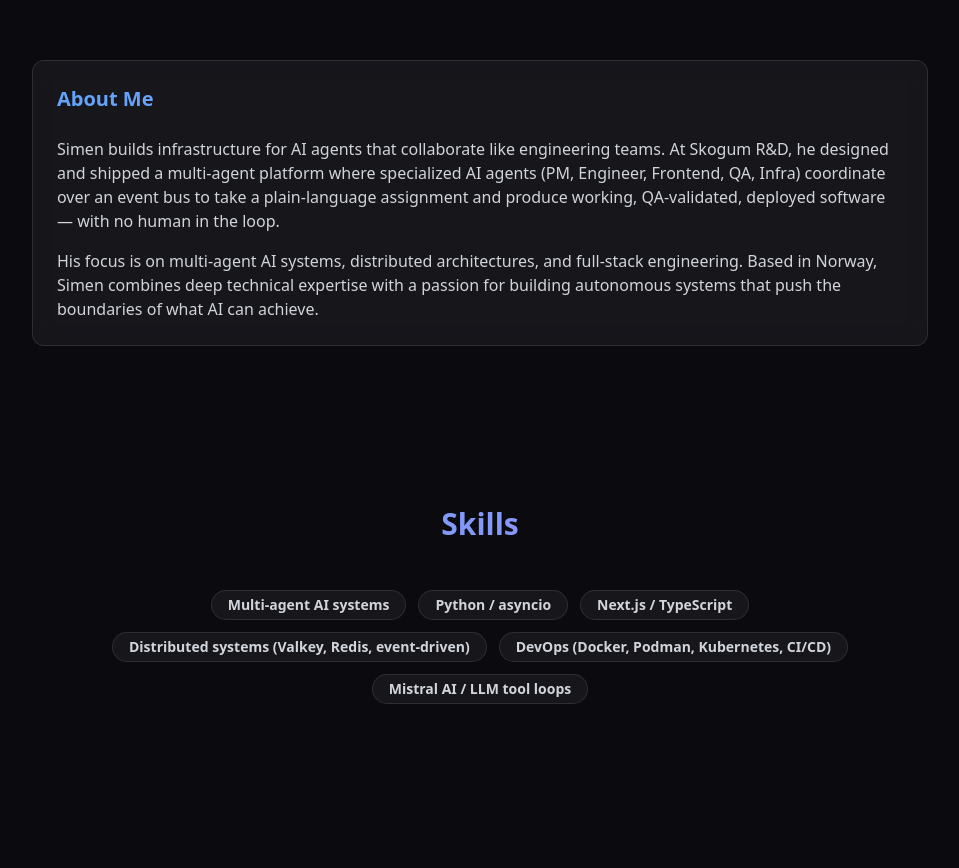
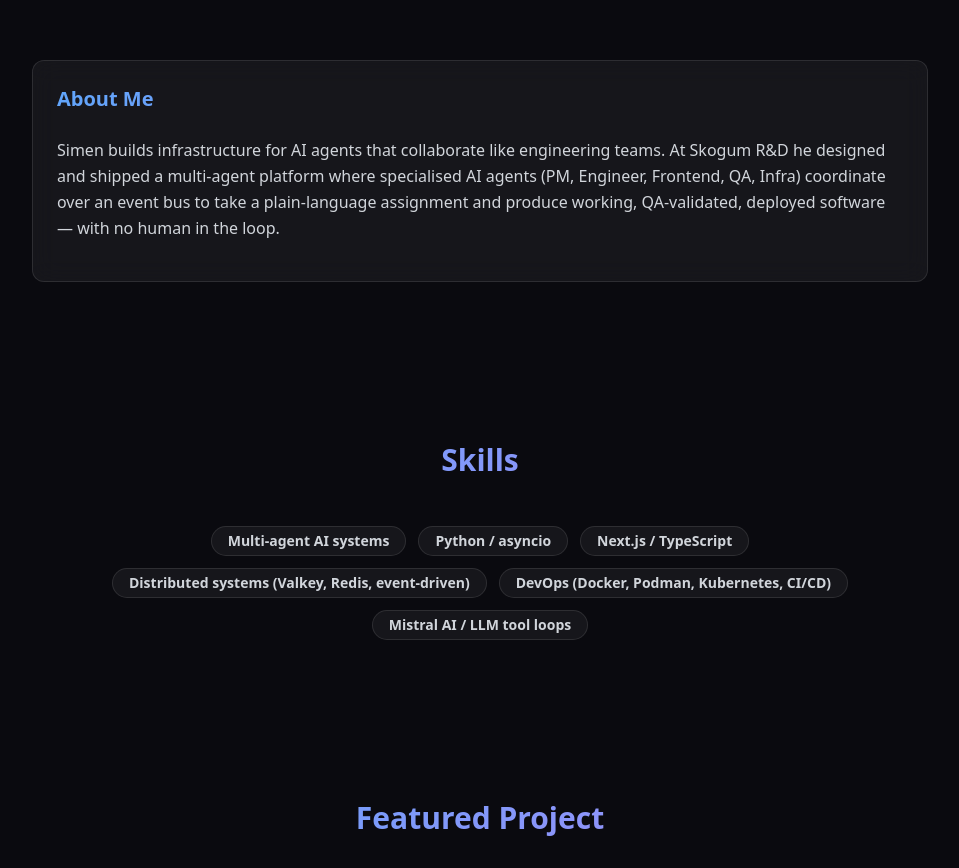
Before and after one commit to Skogum-R-D/simen-portfolio, a Next.js app: page / in a window 1280 px wide. Shown: the part 820-1688 px from the top of the page, without its empty margins (160-1119 px from the left). Built offline with nearby package versions, Linux system fonts and the light colour scheme.

Commit message:
Add about section

```diff
--- a/components/about.tsx
+++ b/components/about.tsx
@@ -6,10 +6,9 @@ export default function About() {
   return (
     <motion.section
       id="about"
-      initial={{ opacity: 0 }}
-      whileInView={{ opacity: 1 }}
-      viewport={{ once: true }}
-      transition={{ duration: 0.6 }}
+      initial={{ opacity: 0, y: 20 }}
+      animate={{ opacity: 1, y: 0 }}
+      transition={{ duration: 0.5 }}
       className="py-20 px-4"
     >
       <div className="max-w-4xl mx-auto">
@@ -17,13 +16,15 @@ export default function About() {
           <CardHeader>
             <CardTitle>About Me</CardTitle>
           </CardHeader>
-          <CardContent className="space-y-4 text-gray-300">
-            <p>
-              Simen builds infrastructure for AI agents that collaborate like engineering teams. At Skogum R&D, he designed and shipped a multi-agent platform where specialized AI agents (PM, Engineer, Frontend, QA, Infra) coordinate over an event bus to take a plain-language assignment and produce working, QA-validated, deployed software — with no human in the loop.
-            </p>
-            <p>
-              His focus is on multi-agent AI systems, distributed architectures, and full-stack engineering. Based in Norway, Simen combines deep technical expertise with a passion for building autonomous systems that push the boundaries of what AI can achieve.
-            </p>
+          <CardContent>
+            <motion.p
+              initial={{ opacity: 0, y: 10 }}
+              animate={{ opacity: 1, y: 0 }}
+              transition={{ delay: 0.2, duration: 0.5 }}
+              className="text-gray-300 leading-relaxed mb-4"
+            >
+              Simen builds infrastructure for AI agents that collaborate like engineering teams. At Skogum R&D he designed and shipped a multi-agent platform where specialised AI agents (PM, Engineer, Frontend, QA, Infra) coordinate over an event bus to take a plain-language assignment and produce working, QA-validated, deployed software — with no human in the loop.
+            </motion.p>
           </CardContent>
         </Card>
       </div>
```
